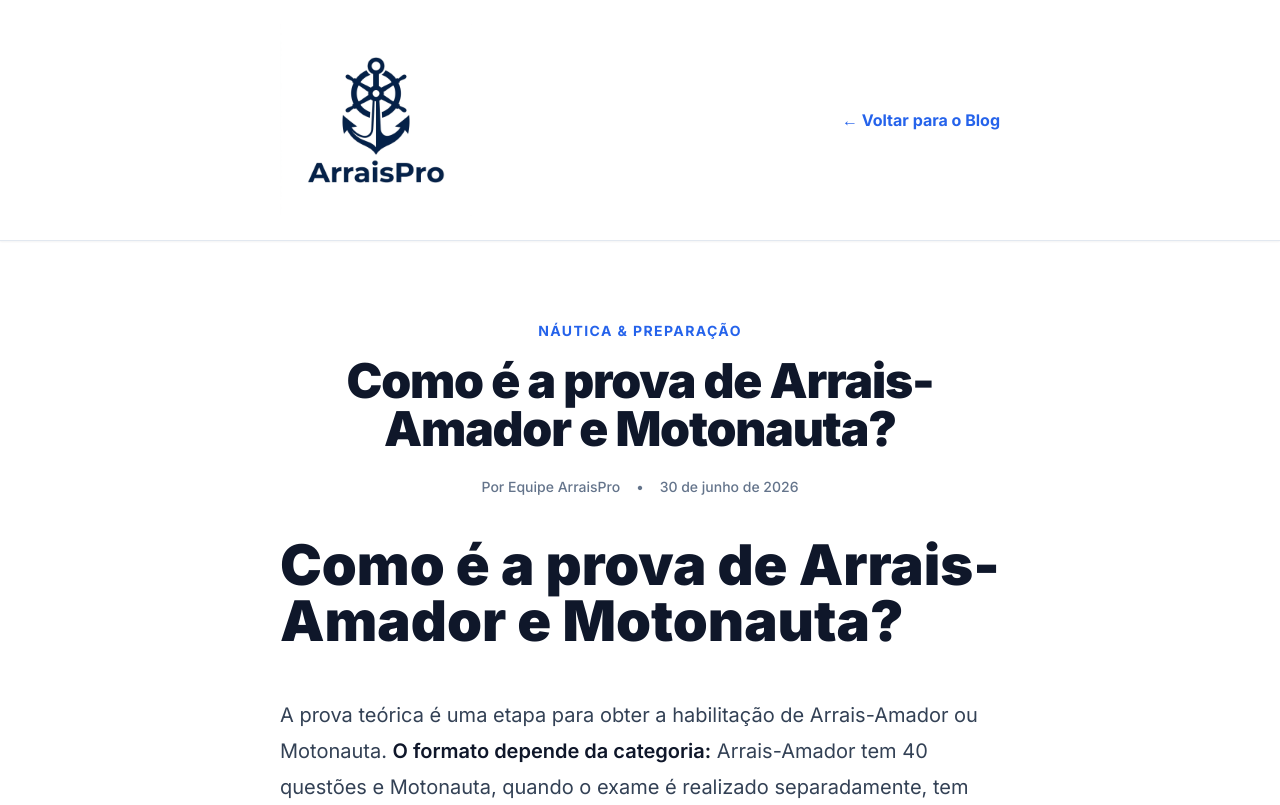
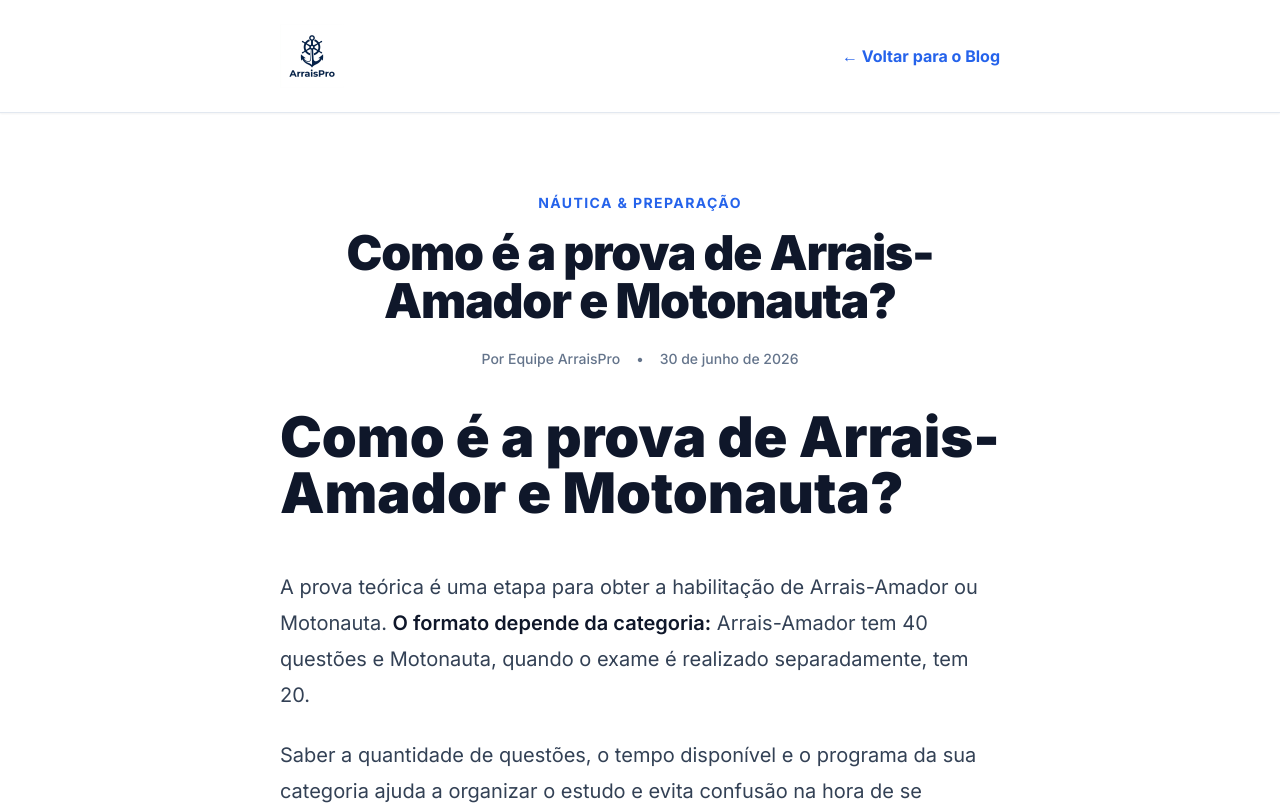
Before and after one commit to luisbrant/SiteArraisPro, a React (Vite) app: page /blog/como-e-a-prova-da-marinha-arrais-amador in a window 1280 px wide. Shown: the top 805 px of the page. Built offline with nearby package versions, Linux system fonts and the light colour scheme.

Commit message:
style(blog): fix gigantic logo size to match homepage

```diff
--- a/src/pages/BlogList.jsx
+++ b/src/pages/BlogList.jsx
@@ -48,7 +48,7 @@ export default function BlogList() {
       <header className="bg-white border-b border-slate-200 shadow-sm py-6">
         <div className="max-w-4xl mx-auto px-6 flex justify-between items-center">
           <Link to="/">
-            <img src="/logo.png" alt="ArraisPro Logo" className="h-32 md:h-40 w-auto object-contain" />
+            <img src="/logo.png" alt="ArraisPro Logo" className="h-10 sm:h-12 md:h-14 lg:h-16 w-auto max-w-[200px] sm:max-w-xs object-contain" />
           </Link>
           <Link to="/" className="text-blue-600 font-bold hover:text-blue-800 transition">
             &larr; Voltar ao site
--- a/src/pages/BlogPost.jsx
+++ b/src/pages/BlogPost.jsx
@@ -61,7 +61,7 @@ export default function BlogPost() {
       <header className="bg-white border-b border-slate-200 shadow-sm py-4 md:py-6">
         <div className="max-w-3xl mx-auto px-6 flex justify-between items-center">
           <Link to="/">
-            <img src="/logo.png" alt="ArraisPro Logo" className="h-32 md:h-40 lg:h-48 w-auto object-contain" />
+            <img src="/logo.png" alt="ArraisPro Logo" className="h-10 sm:h-12 md:h-14 lg:h-16 w-auto max-w-[200px] sm:max-w-xs object-contain" />
           </Link>
           <Link to="/blog" className="text-blue-600 font-bold hover:text-blue-800 transition text-sm md:text-base">
             &larr; Voltar para o Blog
```
